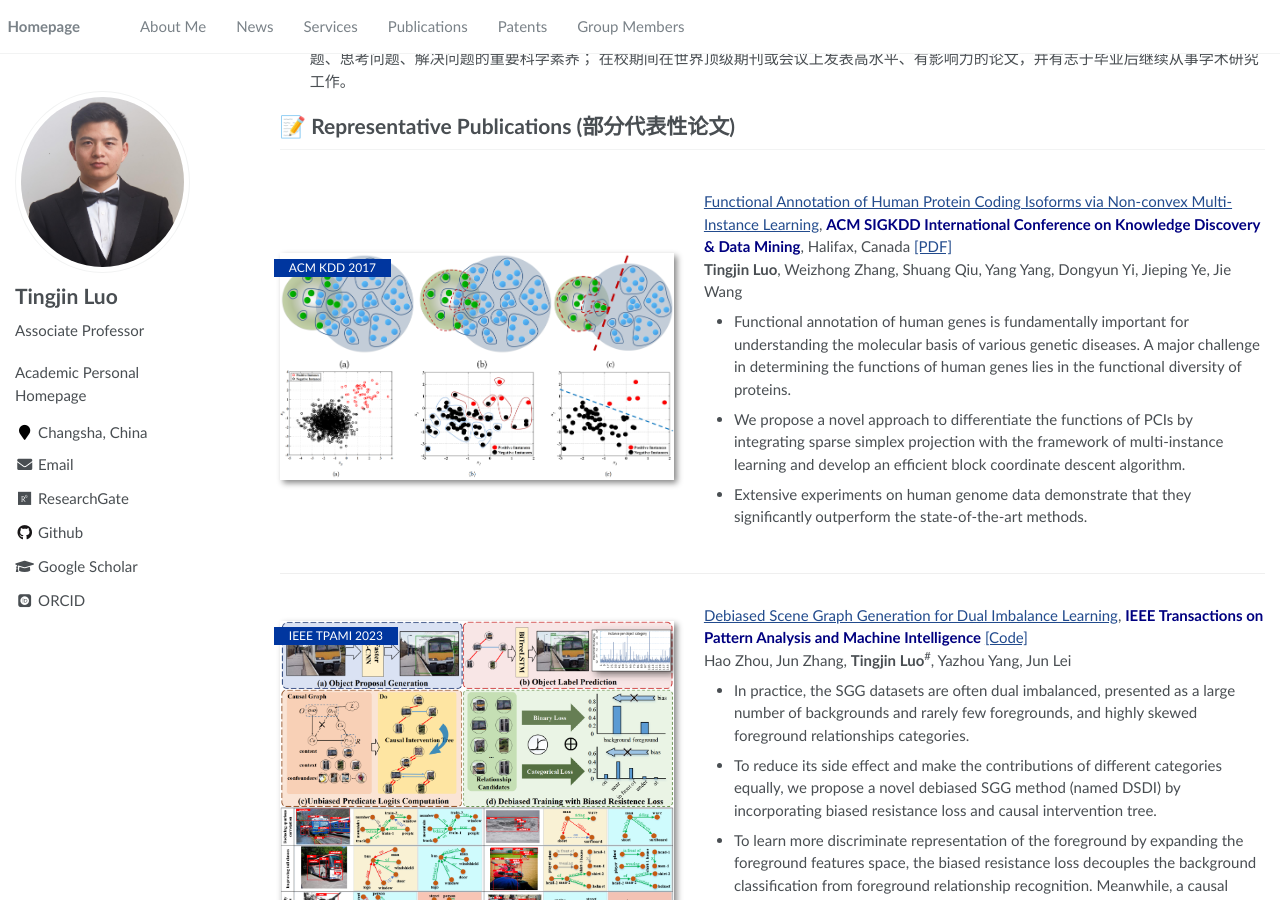
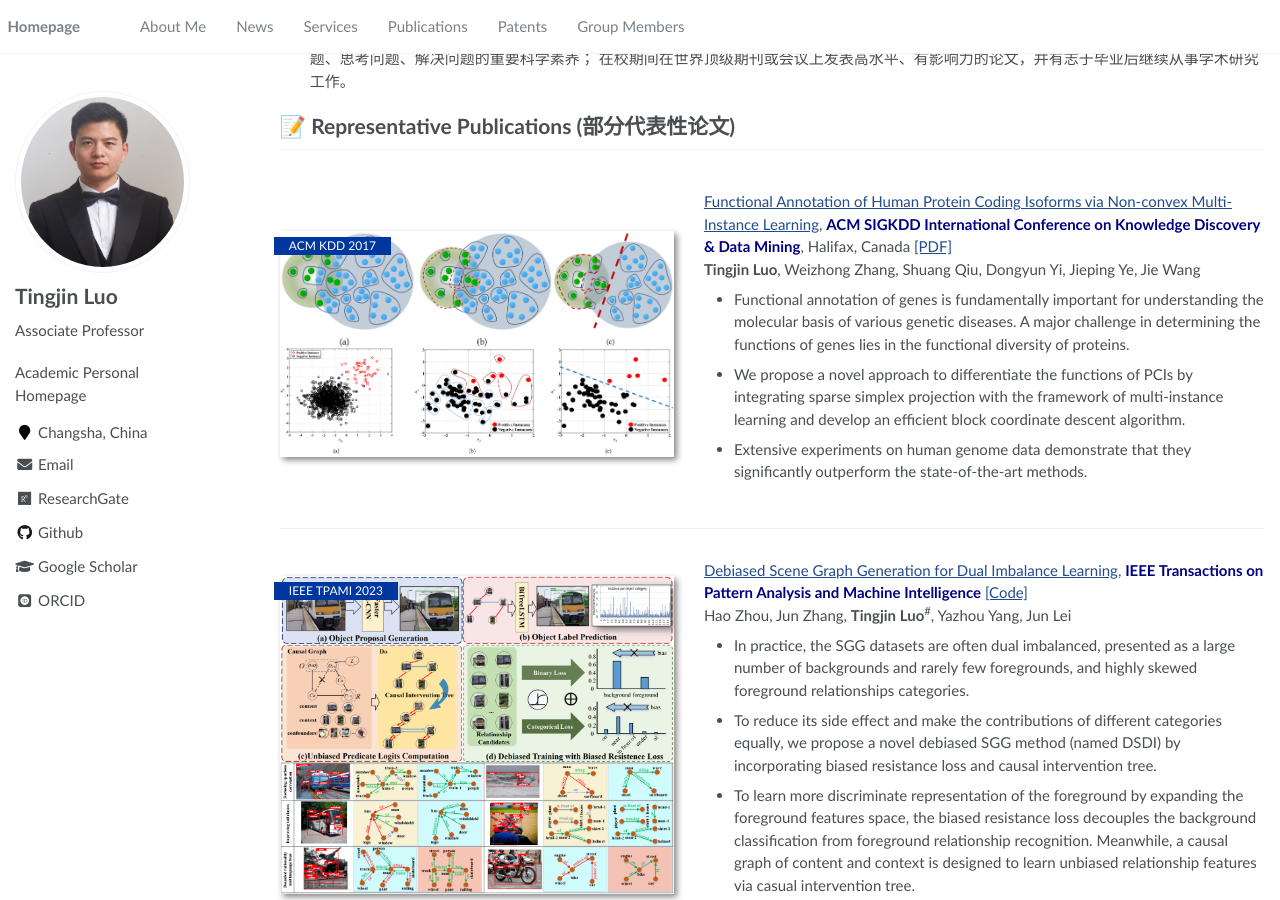
Before and after one commit to HorizonAILab/HorizonAILab.github.io, a Jekyll site: the page built from _pages/about.md, in a window 1280 px wide and 900 px high, scrolled down 1006 px. Built offline with Jekyll 4.4.1, drawn with Linux system fonts in a browser that asks for light colours; some web fonts are replaced.

Commit message:
Update about.md

```diff
--- a/_pages/about.md
+++ b/_pages/about.md
@@ -49,9 +49,9 @@ My research interests lie in machine learning, data mining, and learning-based v
 <div class='paper-box-text' markdown="1">
 
 [Functional Annotation of Human Protein Coding Isoforms via Non-convex Multi-Instance Learning](https://ieeexplore.ieee.org/document/9858006), **<font color=navy>ACM SIGKDD International Conference on Knowledge Discovery & Data Mining</font>**, Halifax, Canada [[PDF]](https://dl.acm.org/doi/10.1145/3097983.3097984)\\
-**Tingjin Luo**, Weizhong Zhang, Shuang Qiu, Yang Yang, Dongyun Yi, Jieping Ye, Jie Wang
+**Tingjin Luo**, Weizhong Zhang, Shuang Qiu, Dongyun Yi, Jieping Ye, Jie Wang
 
-- Functional annotation of human genes is fundamentally important for understanding the molecular basis of various genetic diseases. A major challenge in determining the functions of human genes lies in the functional diversity of proteins.
+- Functional annotation of genes is fundamentally important for understanding the molecular basis of various genetic diseases. A major challenge in determining the functions of genes lies in the functional diversity of proteins.
 - We propose a novel approach to differentiate the functions of PCIs by integrating sparse simplex projection with the framework of multi-instance learning and develop an efficient block coordinate descent algorithm.
 - Extensive experiments on human genome data demonstrate that they significantly outperform the state-of-the-art methods.
 </div>
```
